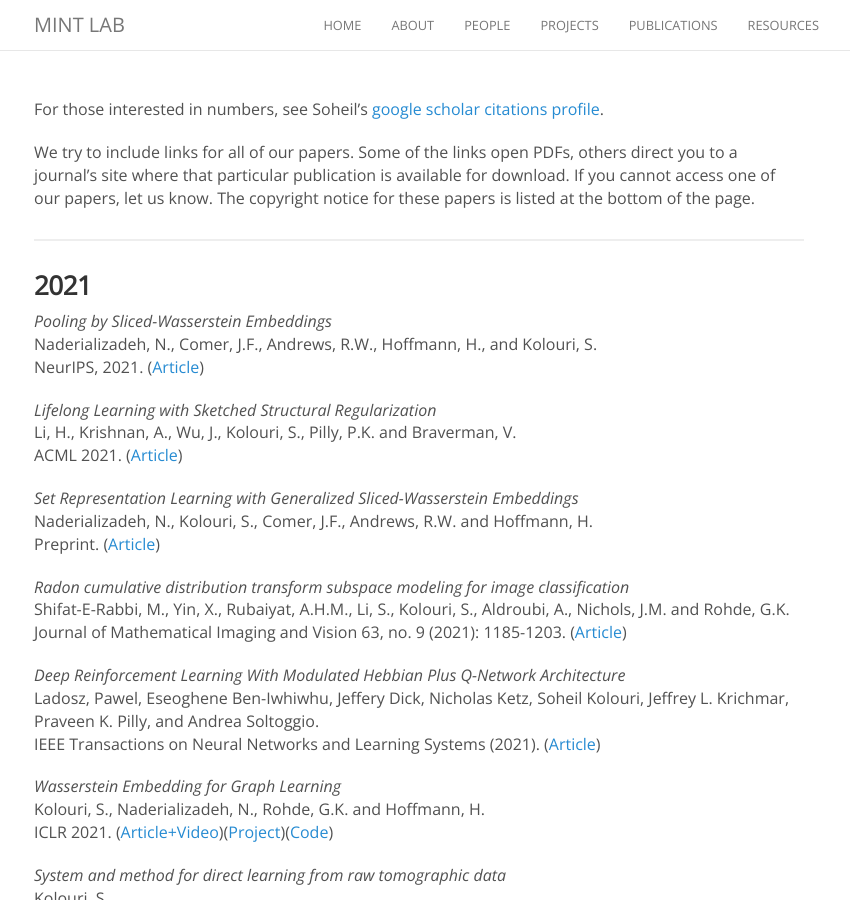
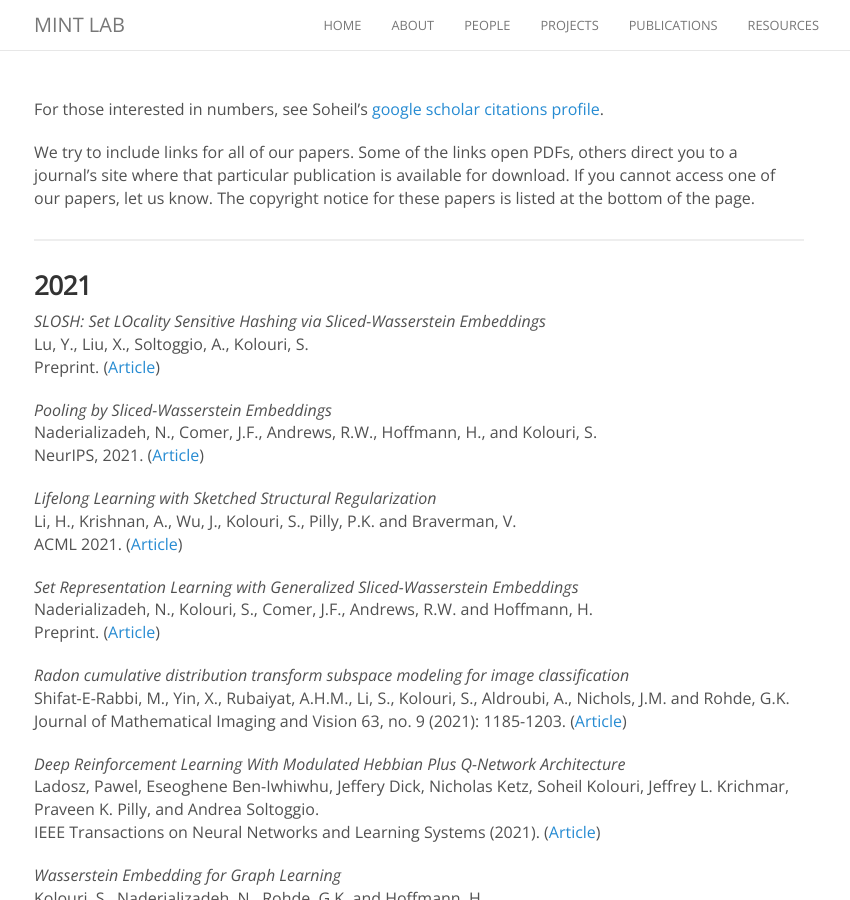
Before and after one commit to naqibUVa/nsp.github.io, a Jekyll site: the page built from publications.md, in a window 1280 px wide and 900 px high. Shown: the whole window, without its empty margins (221-1071 px from the left). Built offline with Jekyll 4.4.1, drawn with Linux system fonts in a browser that asks for light colours; nearby versions of some CDN libraries; comment, search, counter and statistics services are not loaded.

```diff
--- a/publications.md
+++ b/publications.md
@@ -10,6 +10,10 @@ We try to include links for all of our papers. Some of the links open PDFs, othe
 <hr>
 
 ### 2021
+
+_SLOSH: Set LOcality Sensitive Hashing via Sliced-Wasserstein Embeddings_<br>
+Lu, Y., Liu, X., Soltoggio, A., Kolouri, S.<br>
+Preprint. ([Article](https://arxiv.org/pdf/2112.05872.pdf)) <br>
 
 _Pooling by Sliced-Wasserstein Embeddings_<br>
 Naderializadeh, N., Comer, J.F., Andrews, R.W., Hoffmann, H., and Kolouri, S.<br>
```
Also changed, not shown: _people/Yikun_Bai.md (added, +18 -0 lines), images/people/YikunBai.jpeg (added).
